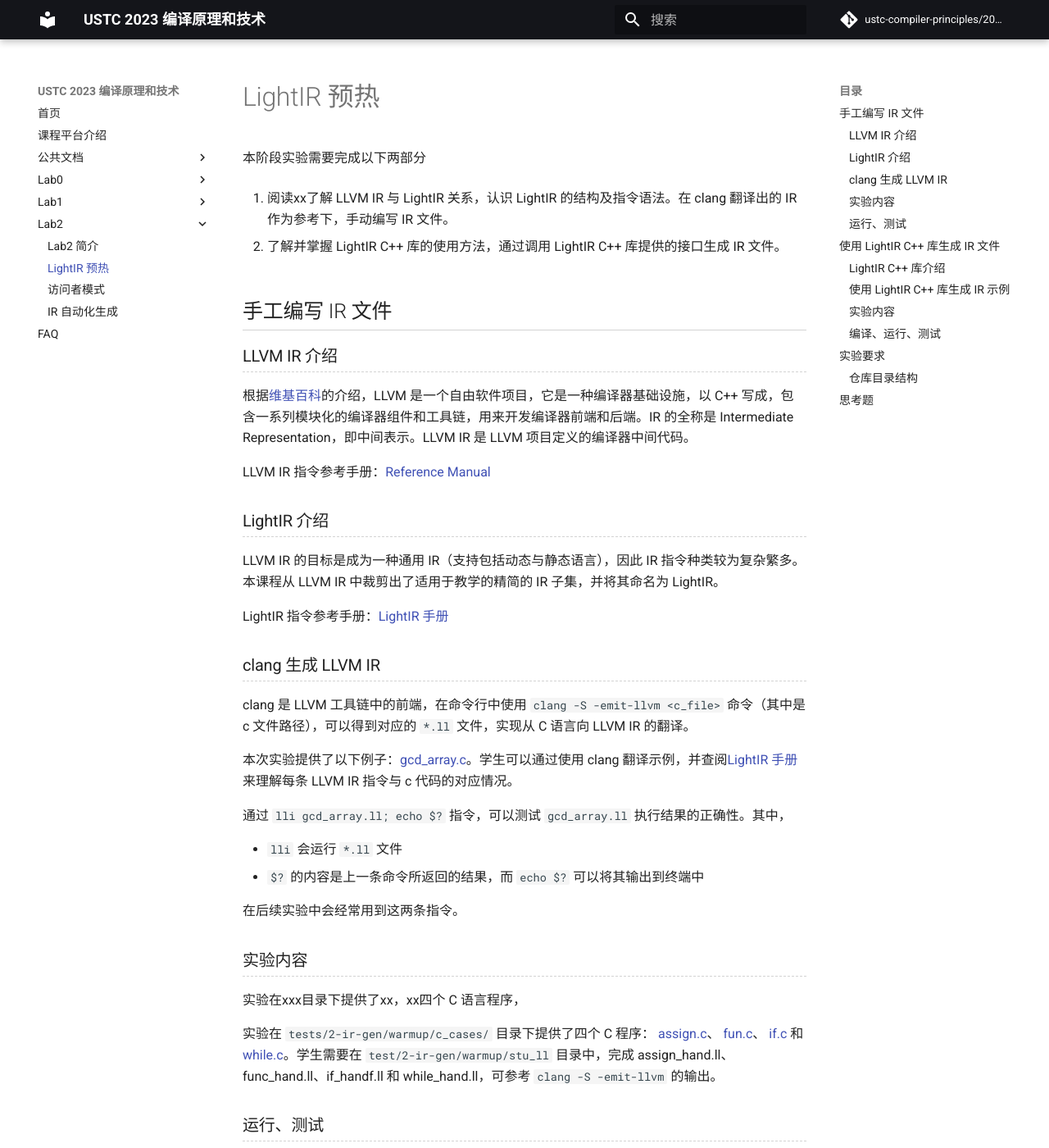
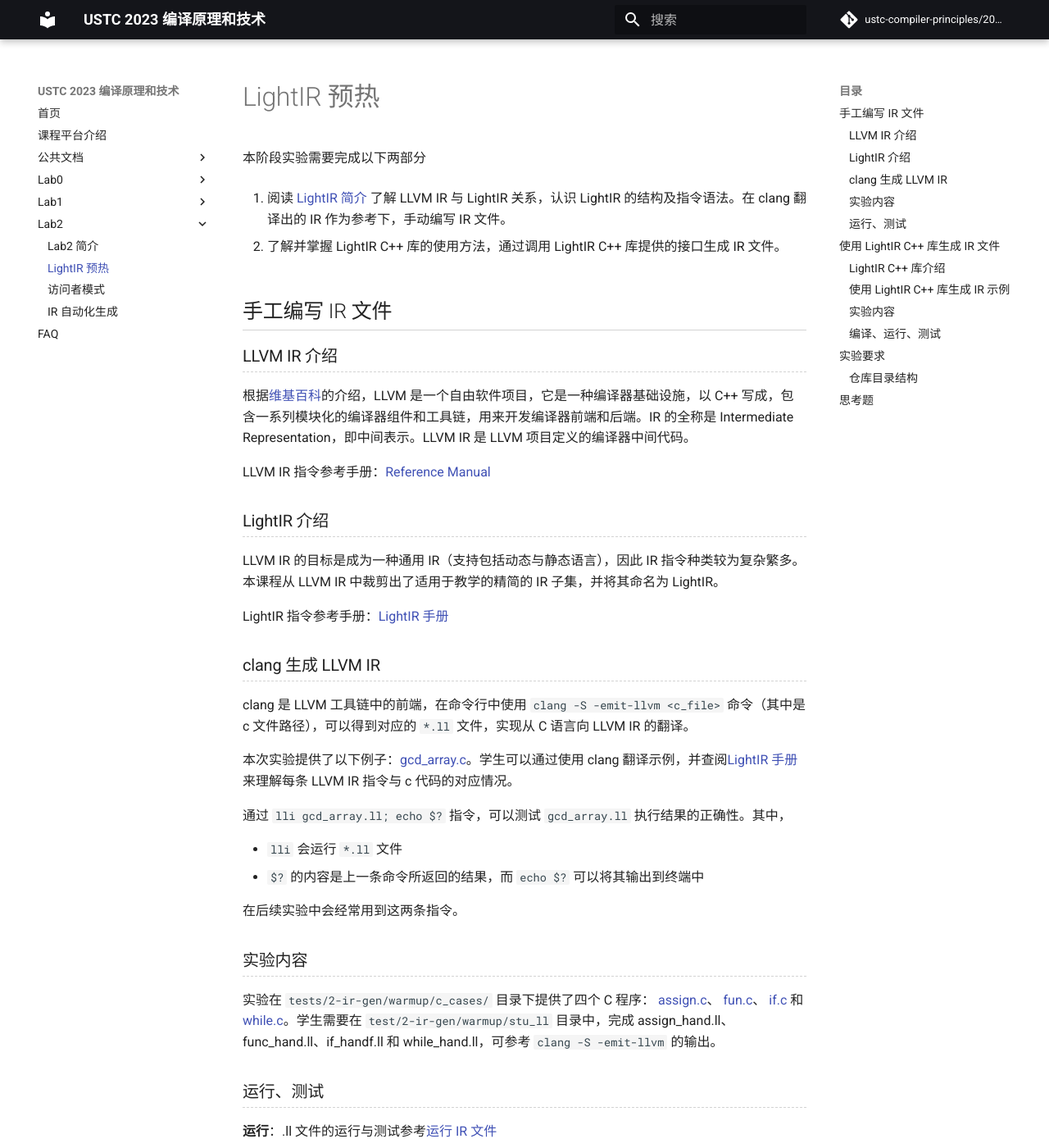
Before and after one commit to ustc-compiler-principles/2023, an MkDocs documentation site: the page built from docs/lab2/warmup.md, in a window 1280 px wide and 1400 px high. Shown: the whole window at 82% size. Built offline with MkDocs 1.6.1 and Material for MkDocs 9.7.7, drawn with Linux system fonts in a browser that asks for light colours; comment, search, counter and statistics services are not loaded; some of the changed text lies outside the part shown.

Commit message:
update lab2 doc

````diff
--- a/docs/lab2/warmup.md
+++ b/docs/lab2/warmup.md
@@ -2,7 +2,7 @@
 
 本阶段实验需要完成以下两部分
 
-1. 阅读xx了解 LLVM IR 与 LightIR 关系，认识 LightIR 的结构及指令语法。在 clang 翻译出的 IR 作为参考下，手动编写 IR 文件。
+1. 阅读 [LightIR 简介](../common/LightIR.md) 了解 LLVM IR 与 LightIR 关系，认识 LightIR 的结构及指令语法。在 clang 翻译出的 IR 作为参考下，手动编写 IR 文件。
 
 2. 了解并掌握 LightIR C++ 库的使用方法，通过调用 LightIR C++ 库提供的接口生成 IR 文件。
 
@@ -38,15 +38,13 @@
 
 <!-- TODO: 把 2023ustc-jianmu-compiler-ta 换成公开仓库 -->
 
-实验在xxx目录下提供了xx，xx四个 C 语言程序，
-
 实验在 `tests/2-ir-gen/warmup/c_cases/` 目录下提供了四个 C 程序： [assign.c](https://cscourse.ustc.edu.cn/vdir/Gitlab/compiler_staff/2023ustc-jianmu-compiler-ta/-/blob/master/tests/2-ir-gen/warmup/c_cases/assign.c)、 [fun.c](https://cscourse.ustc.edu.cn/vdir/Gitlab/compiler_staff/2023ustc-jianmu-compiler-ta/-/blob/master/tests/2-ir-gen/warmup/c_cases/fun.c)、 [if.c](https://cscourse.ustc.edu.cn/vdir/Gitlab/compiler_staff/2023ustc-jianmu-compiler-ta/-/blob/master/tests/2-ir-gen/warmup/c_cases/if.c) 和 [while.c](https://cscourse.ustc.edu.cn/vdir/Gitlab/compiler_staff/2023ustc-jianmu-compiler-ta/-/blob/master/tests/2-ir-gen/warmup/c_cases/while.c)。学生需要在 `test/2-ir-gen/warmup/stu_ll` 目录中，完成 assign_hand.ll、func_hand.ll、if_handf.ll 和 while_hand.ll，可参考 `clang -S -emit-llvm` 的输出。
 
 ### 运行、测试
 
-**运行**：.ll文件的运行与测试参考[运行 IR 文件](./warmup.md#clang 生成 LLVM IR)
+**运行**：.ll 文件的运行与测试参考[运行 IR 文件](./warmup.md#clang 生成 LLVM IR)
 
-**测试**：通道将通过 lli 运行xx目录下四个.ll文件，并通过检查返回值来判断 .ll 文件的正确性。
+**测试**：通道将通过 lli 运行 `tests/2-ir-gen/warmup/stu_ll` 目录下四个.ll 文件，并通过检查返回值来判断 .ll 文件的正确性。
 
 
 ## 使用 LightIR C++ 库生成 IR 文件
@@ -59,7 +57,7 @@
 
 ### 使用 LightIR C++ 库生成 IR 示例
 
-阅读样例 `gcd_array.c`, [gcd_array_generator.cpp](https://cscourse.ustc.edu.cn/vdir/Gitlab/compiler_staff/2023ustc-jianmu-compiler-ta/-/blob/master/tests/2-ir-gen/warmup/ta_gcd/gcd_array_generator.cpp)。结合该样例的注释与[LightIR C++ 库](../common/LightIR.md#)章节，掌握使用 LightIR C++ 库生成 IR 的方法
+阅读样例 [gcd_array.c](https://cscourse.ustc.edu.cn/vdir/Gitlab/compiler_staff/2023ustc-jianmu-compiler-ta/-/blob/master/tests/2-ir-gen/warmup/ta_gcd/gcd_array.c), [gcd_array_generator.cpp](https://cscourse.ustc.edu.cn/vdir/Gitlab/compiler_staff/2023ustc-jianmu-compiler-ta/-/blob/master/tests/2-ir-gen/warmup/ta_gcd/gcd_array_generator.cpp)。结合该样例的注释与[LightIR C++ 库](../common/LightIR.md#)章节，掌握使用 LightIR C++ 库生成 IR 的方法
 
 ### 实验内容
 
@@ -90,7 +88,7 @@
 $ echo $?
 ```
 
-评测通道将编译运行stu cpp目录下4个cpp文件获得4个相应的.ll
+评测通道将编译运行 stu cpp 目录下 4 个 cpp 文件获得 4 个相应的.ll
 
 ## 实验要求
 
@@ -120,5 +118,5 @@
 ## 思考题
 
 1. 在[LightIR 简介](../common/LightIR.md)里，你已经了解了 IR 代码的基本结构，请尝试编写一个有全局变量的 cminus 程序，并用 `clang` 编译生成中间代码，解释全局变量在其中的位置。
-2. LightIR 中基本类型 `label` 在 LightIR C++ 库中是如何用类表示的？
+2. LightIR 中基本类型 label 在 LightIR C++ 库中是如何用类表示的？
 3. LightIR C++ 库中 `Module` 类中对基本类型与组合类型存储的方式是一样的吗？请尝试解释组合类型使用其存储方式的原因。
````
Also changed, not shown: docs/common/simple_cpp.md (+1 -1 lines), docs/lab2/autogen.md (+9 -5 lines), docs/lab2/visitor_pattern.md (+1 -1 lines).
